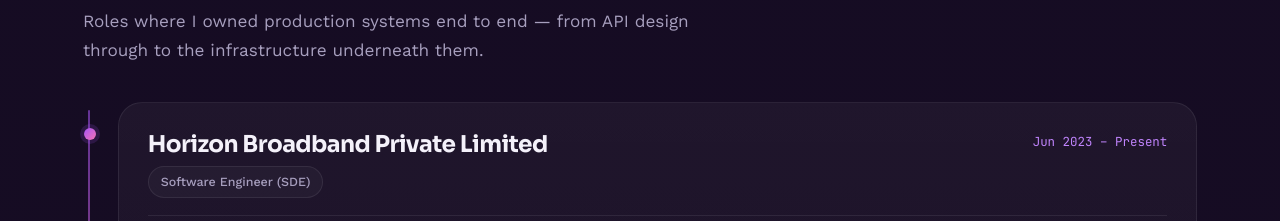
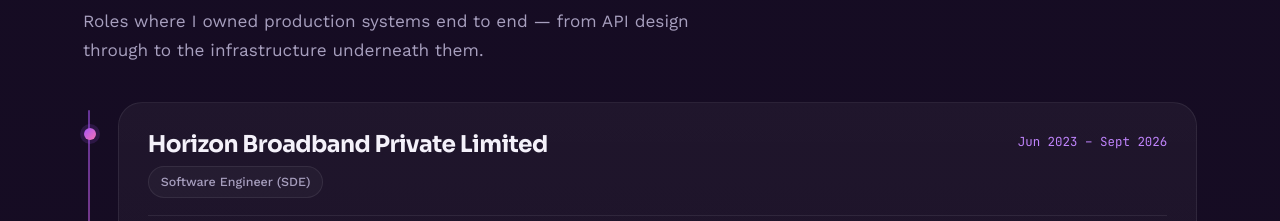
Before and after one commit to 15aniruddh/Portfolio, a React (Vite) app: page / in a window 1280 px wide. Shown: the part 1920-2141 px from the top of the page. Built offline with nearby package versions, Linux system fonts and the light colour scheme; some icons are missing.

Commit message:
Update experience date for Horizon Broadband role

```diff
--- a/src/Components/Data/Experiences.js
+++ b/src/Components/Data/Experiences.js
@@ -2,7 +2,7 @@
     {
         id: 1,
         title:"Horizon Broadband Private Limited",
-        date:"Jun 2023 – Present",
+        date:"Jun 2023 – Sept 2026",
         about: `
             - Build and maintain <b><u>full-stack features</u></b> for <b><u>Vivre</u></b>, a live <b><u>multi-tenant SaaS platform</u></b>, pairing <b><u>Node.js</u></b> services on <b><u>AWS Lambda</u></b> and <b><u>API Gateway</u></b> with the platform's front-end experience under <b><u>high-availability</u></b> requirements.
             - Cut API response times from 2–4s to <b><u>∼150ms</u></b> — a <b><u>10×</u></b> latency improvement — by designing and integrating a <b><u>Redis caching layer</u></b>, also eliminating redundant <b><u>Lambda</u></b> invocations and lowering compute spend.
```
